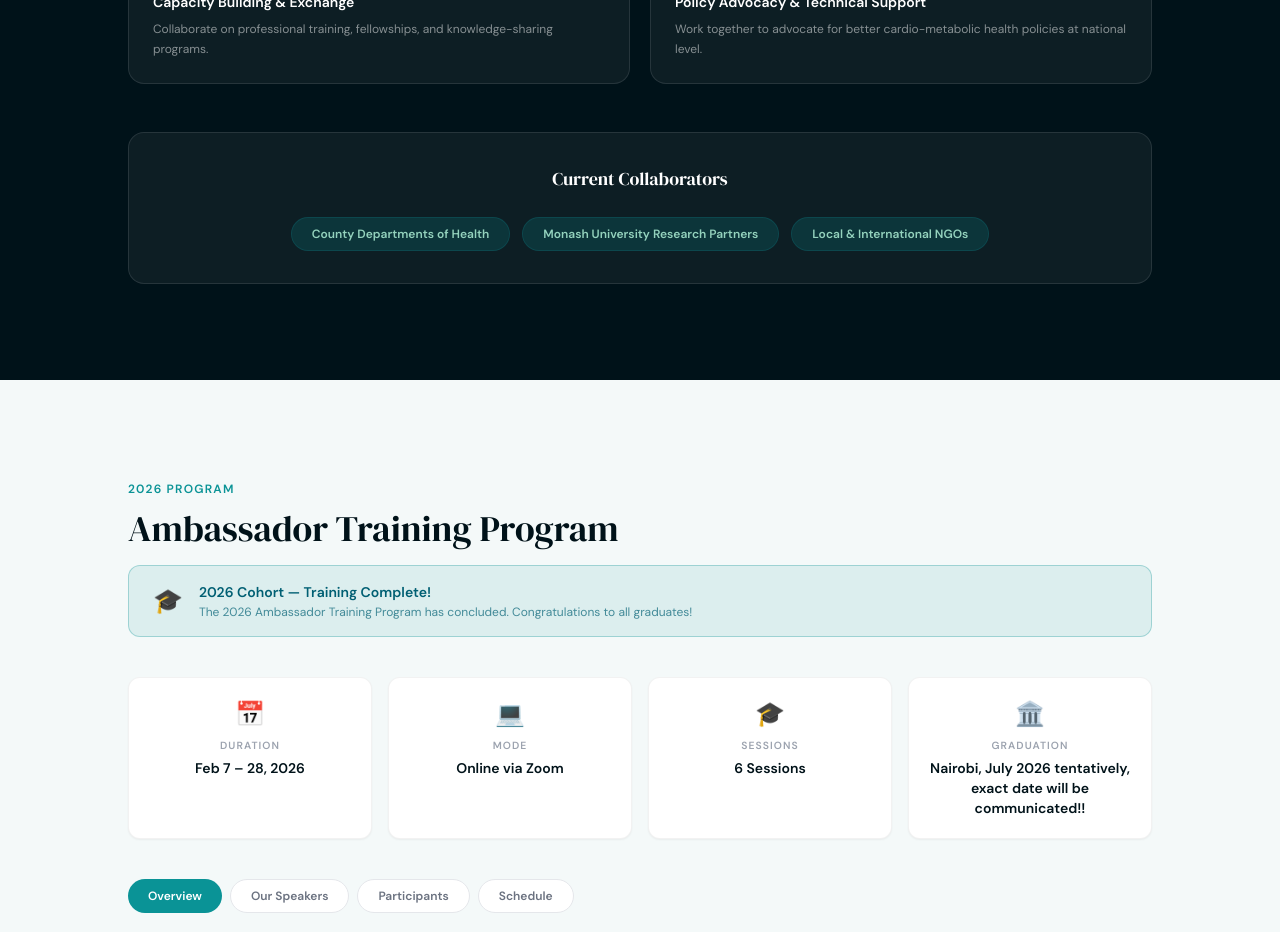
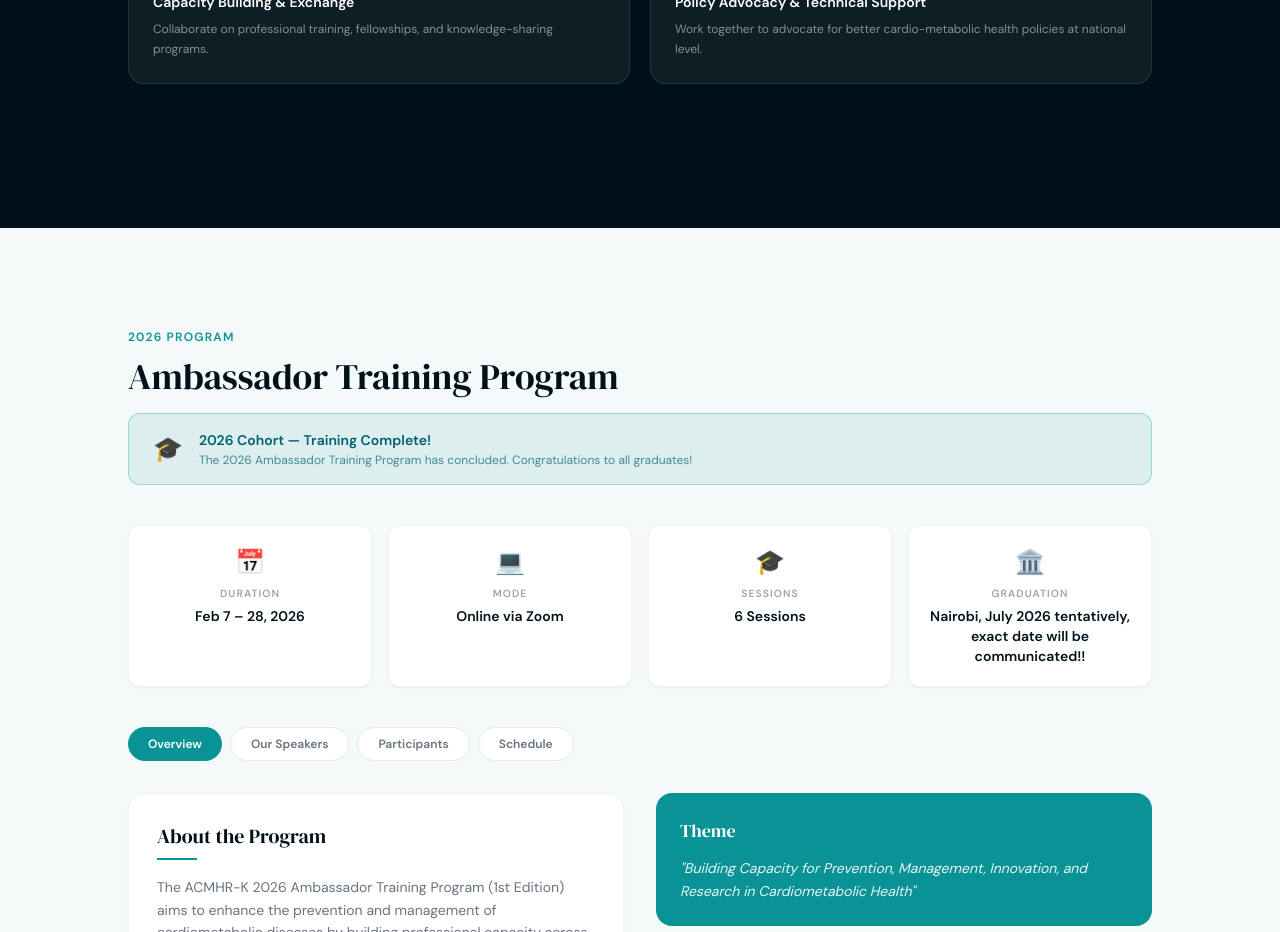
Before and after one commit to Nyaranga1/acmhr-k-web, a React (Vite) app: page / in a window 1280 px wide. Shown: the part 5460-6392 px from the top of the page. Built offline with nearby package versions, Linux system fonts and the light colour scheme.

Commit message:
Fix Join Us nav, remove collaborators section

```diff
--- a/src/ACMHRKWebsite.jsx
+++ b/src/ACMHRKWebsite.jsx
@@ -139,9 +139,9 @@ const MEMBERSHIP_TYPES = [
   { type: 'Honorary Members',   desc: 'Distinguished individuals recognized for outstanding contributions to health and research.' },
 ]
 
-const PARTNERS = [
-  'County Departments of Health', 'Monash University Research Partners', 'Local & International NGOs',
-]
+// const PARTNERS = [
+//   'We are still yet to c', 'Local & International NGOs',
+// ]
 
 const FAQS = [
   { q: "What is ACMHR-K's main goal?",              a: "To promote prevention, early detection, and management of cardio-metabolic diseases in Kenya through research, education, and advocacy." },
@@ -220,7 +220,7 @@ function Navbar({ active, setActive }) {
           ))}
         </ul>
         <div className="hidden lg:flex">
-          <button onClick={() => scrollTo('contact')} className="bg-teal text-white px-5 py-2 rounded-lg text-[0.82rem] font-semibold hover:bg-teal-dark hover:-translate-y-0.5 transition-all">Join Us</button>
+          <button onClick={() => scrollTo('governance')} className="bg-teal text-white px-5 py-2 rounded-lg text-[0.82rem] font-semibold hover:bg-teal-dark hover:-translate-y-0.5 transition-all">Join Us</button>
         </div>
         <button className="lg:hidden flex flex-col gap-1.5 p-1" onClick={() => setOpen(!open)}>
           <span className={`block w-6 h-0.5 bg-navy transition-all ${open ? 'rotate-45 translate-y-2' : ''}`}/>
@@ -233,7 +233,7 @@ function Navbar({ active, setActive }) {
           {NAV_LINKS.map(({ label, id }) => (
             <button key={id} onClick={() => scrollTo(id)} className="text-left px-4 py-2.5 rounded-lg text-sm font-medium text-gray-700 hover:text-teal hover:bg-teal/7">{label}</button>
           ))}
-          <button onClick={() => scrollTo('contact')} className="mt-2 bg-teal text-white px-4 py-2.5 rounded-lg text-sm font-semibold">Join Us</button>
+          <button onClick={() => scrollTo('governance')} className="mt-2 bg-teal text-white px-4 py-2.5 rounded-lg text-sm font-semibold">Join Us</button>
         </div>
       )}
     </nav>
@@ -583,12 +583,7 @@ function Partnership() {
             </div>
           ))}
         </div>
-        <div className="bg-white/5 border border-white/10 rounded-2xl p-8">
-          <h4 className="font-serif text-white text-lg font-normal mb-6 text-center">Current Collaborators</h4>
-          <div className="flex flex-wrap justify-center gap-3">
-            {PARTNERS.map(p => <span key={p} className="bg-teal/20 text-teal-light border border-teal/20 text-xs font-semibold px-5 py-2 rounded-full">{p}</span>)}
-          </div>
-        </div>
+
       </div>
     </section>
   )
```
